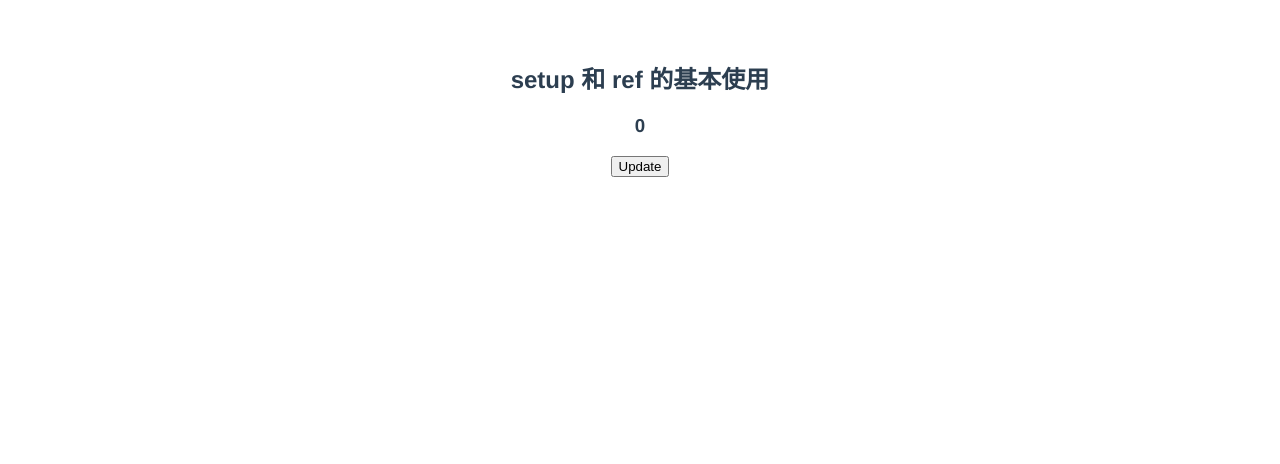
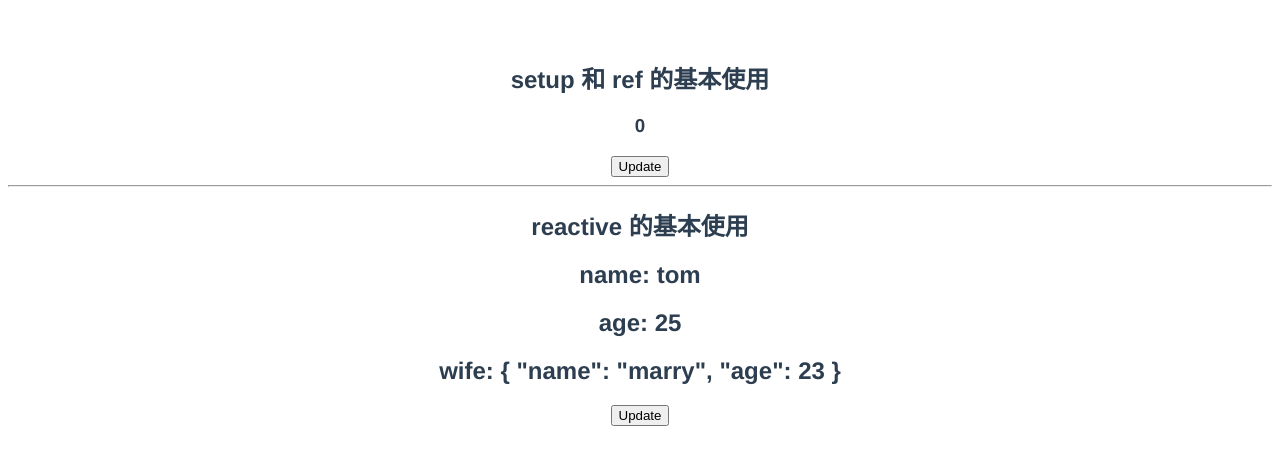
Before and after one commit to coliver0221/Vue-practice, a Vue app in the folder first_practice/: page / in a window 1280 px wide. Shown: the top 464 px of the page. Built offline with nearby package versions, Linux system fonts and the light colour scheme.

Commit message:
feat(src/): rename component and practice 'reactive'

```diff
--- a/first_practice/src/App.vue
+++ b/first_practice/src/App.vue
@@ -3,20 +3,20 @@
   <!-- <img alt="Vue logo" src="./assets/logo.png">
   <HelloWorld msg="Welcome to Your Vue.js + TypeScript App"/> -->
 
-  <SetupAndRefPractice />
+  <BasicPractice />
 </template>
 
 <script lang="ts">
 import { defineComponent } from 'vue';
 // import HelloWorld from './components/HelloWorld.vue';
-import SetupAndRefPractice from './components/SetupAndRefPractice.vue';
+import BasicPractice from './components/BasicPractice.vue';
 
 export default defineComponent({
   name: 'App',
   components: {
     // original component
     // HelloWorld
-    SetupAndRefPractice
+    BasicPractice
   }
 });
 </script>
--- /dev/null
+++ b/first_practice/src/components/BasicPractice.vue
@@ -0,0 +1,53 @@
+<template>
+    <h2>setup 和 ref 的基本使用</h2>
+    <h3>{{ count }}</h3>
+    <button @click="updateCount">Update</button>
+    <hr>
+    <h2>reactive 的基本使用</h2>
+    <h2>name: {{state.name}}</h2>
+    <h2>age: {{state.age}}</h2>
+    <h2>wife: {{state.wife}}</h2>
+    <button @click="updateState">Update</button>
+</template>
+
+<script lang="ts">
+import { defineComponent, reactive, ref } from 'vue'
+
+export default defineComponent({
+    setup() {
+        // variables
+        // define a responsive variable which reference to an object and init
+        const count = ref(0)
+        // define a 'deep' responsive object, type = proxy
+        const state = reactive({
+            name: 'tom',
+            age: 25,
+            wife: {
+                name: 'marry',
+                age: 23,
+            },
+        })
+
+        // method
+        function updateCount() {
+            console.log('update click!')
+            count.value = count.value + 1
+        }
+        const updateState = () => {
+            state.name += '!!'
+            state.age += 2
+            state.wife.name += '@@'
+            state.wife.age -= 1
+        }
+
+        return {
+            // parameters
+            count,
+            state,
+            // method
+            updateCount,
+            updateState
+        }
+    },
+})
+</script>
--- a/first_practice/src/components/SetupAndRefPractice.vue
+++ /dev/null
@@ -1,30 +0,0 @@
-<template>
-    <h2>setup 和 ref 的基本使用</h2>
-    <h3>{{ count }}</h3>
-    <button @click="updateCount">Update</button>
-</template>
-
-<script lang="ts">
-import { defineComponent, ref } from 'vue'
-
-export default defineComponent({
-    setup() {
-        // variables
-        // define a responsive variable which reference to an object and init
-        const count = ref(0)
-
-        // method
-        function updateCount() {
-            console.log('update click!')
-            count.value = count.value + 1
-        }
-
-        return {
-            // parameters
-            count,
-            // method
-            updateCount
-        }
-    },
-})
-</script>
```
